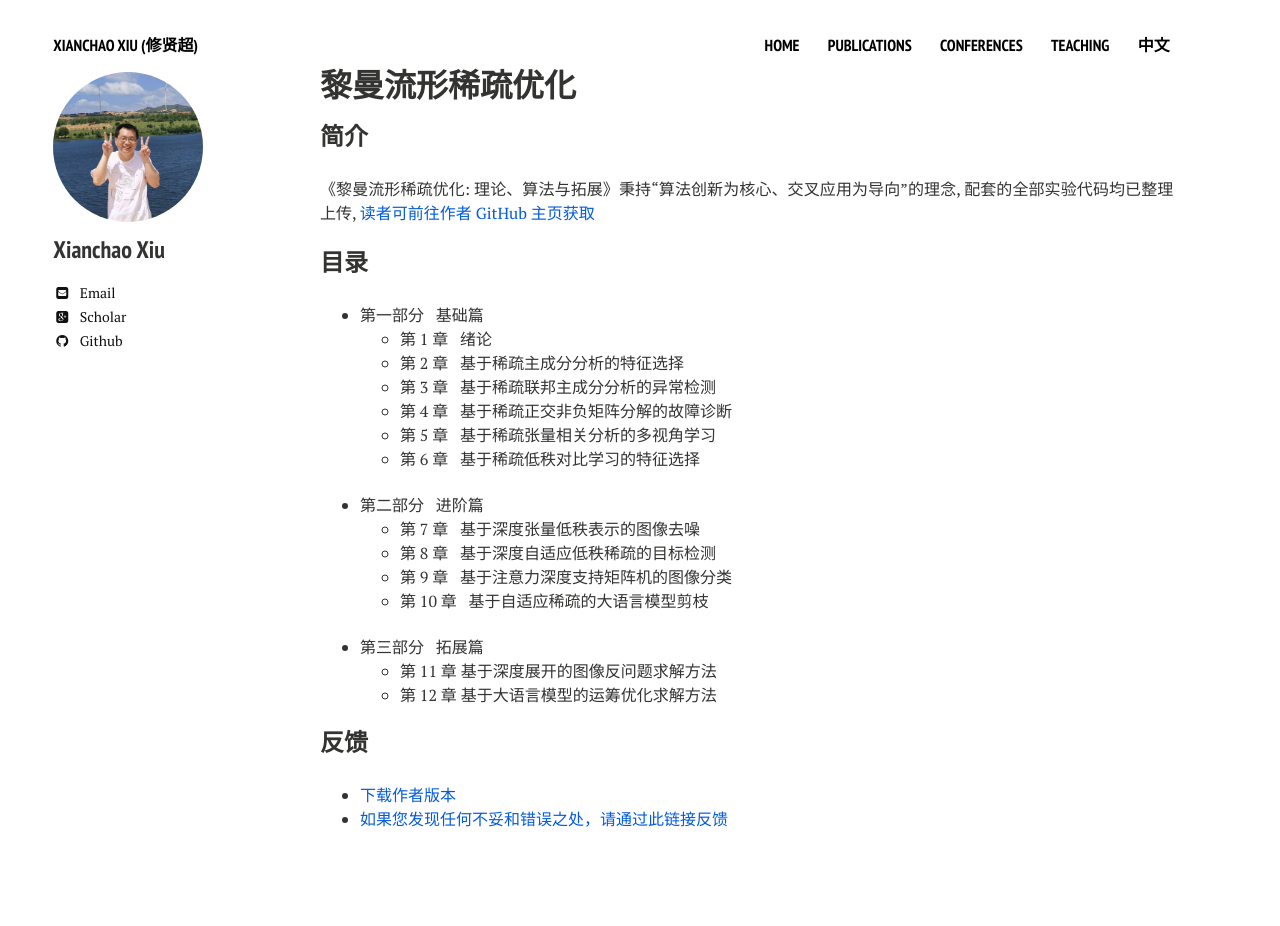
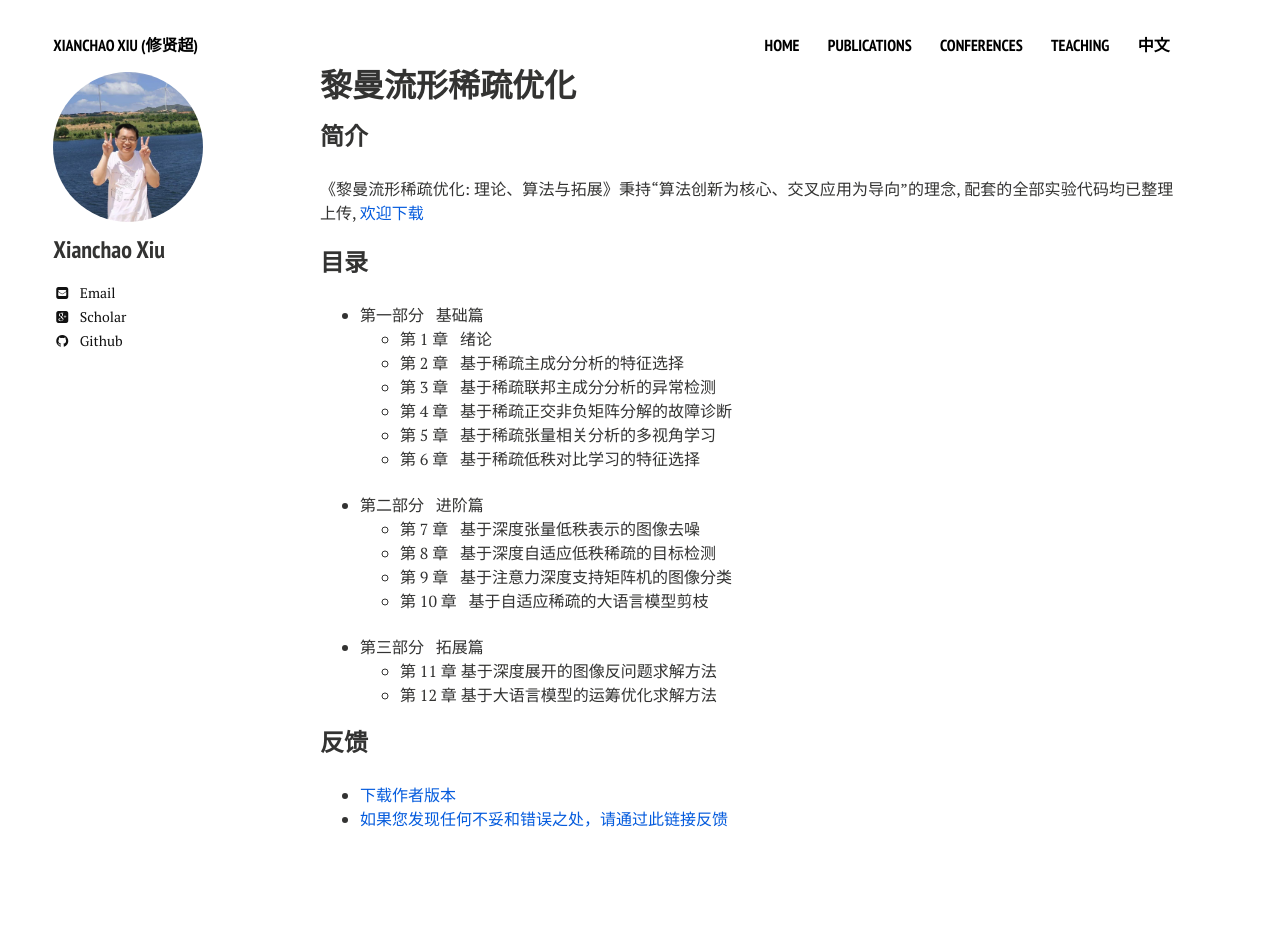
Before and after one commit to xianchaoxiu/xianchaoxiu.github.io, a Jekyll site: the page built from chinese/book/OPT/index.md, in a window 1280 px wide. Built offline with Jekyll 4.4.1, drawn with Linux system fonts in a browser that asks for light colours; nearby versions of some CDN libraries.

Commit message:
Update index.md

```diff
--- a/chinese/book/OPT/index.md
+++ b/chinese/book/OPT/index.md
@@ -7,7 +7,7 @@ share: false
 
 ### 简介
 
-《黎曼流形稀疏优化: 理论、算法与拓展》秉持“算法创新为核心、交叉应用为导向”的理念, 配套的全部实验代码均已整理上传,  <a href="https://github.com/xianchaoxiu" class="textlink" target="_blank"> 读者可前往作者 GitHub 主页获取 </a>
+《黎曼流形稀疏优化: 理论、算法与拓展》秉持“算法创新为核心、交叉应用为导向”的理念, 配套的全部实验代码均已整理上传,  <a href="https://github.com/xianchaoxiu" class="textlink" target="_blank"> 欢迎下载 </a>
 
 
 ### 目录
```
